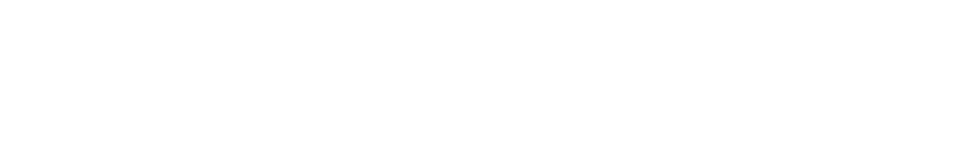
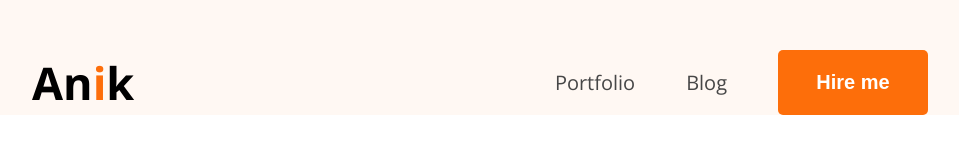
Before and after one commit to anik-121/first-portfolio, a plain HTML site: page index.html in a window 1280 px wide. Shown: the whole page, without its empty margins (160-1119 px from the left). Drawn offline with nearby package versions, Linux system fonts and the light colour scheme.

Commit message:
desing navbar and styled according to desing

```diff
--- a/index.html
+++ b/index.html
@@ -4,8 +4,24 @@
     <meta charset="UTF-8">
     <meta name="viewport" content="width=device-width, initial-scale=1.0">
     <title>Fahim Mahmud Portfolio</title>
+    <link rel="stylesheet" href="styles/portfolio.css">
 </head>
-<body>
+<link rel="preconnect" href="https://fonts.googleapis.com">
+<link rel="preconnect" href="https://fonts.gstatic.com" crossorigin>
+<link href="https://fonts.googleapis.com/css2?family=Open+Sans:ital,wght@0,300..800;1,300..800&display=swap" rel="stylesheet">
+<body class="font-open-sans">
+    <header>
+        <nav>
+            <div class="logo">
+                <h2>An<span class="color-orange">i</span>k</h2>
+            </div>
 
+            <ul class="menu">
+                <li><a href="">Portfolio</a></li>
+                <li><a href="">Blog</a></li>
+                <li><button class="btn">Hire me</button></li>
+            </ul>
+        </nav>
+    </header>
 </body>
 </html>
--- /dev/null
+++ b/styles/portfolio.css
@@ -0,0 +1,57 @@
+*{
+  margin: 0;
+  padding: 0;
+  box-sizing: border-box;
+}
+/* shared style */
+.font-open-sans {
+  font-family: "Open Sans", sans-serif;
+  font-optical-sizing: auto;
+}
+.logo h2{
+  font-size: 45px;
+  font-weight: 900px;
+  ;
+}
+
+.color-orange{
+  color: #FD6E0A;
+}
+/* main style */
+header{
+background: #fff8f3;
+padding-top: 50px;
+}
+
+nav{
+  width: 70%;
+  max-width: 1140px;
+  margin: 0px auto;
+  display: flex;
+  justify-content: space-between;
+  align-items: center;
+
+}
+nav .menu{
+  display: flex;
+  list-style: none;
+  gap: 51px;
+  align-items: center;
+}
+nav .menu a{
+  font-size: 20px;
+  color: #474747;
+  text-decoration: none;
+
+}
+.btn{
+  width: 150px;
+  height: 65px;
+  background-color: #FD6E0A;
+  border: none;
+  padding: 18px 35px;
+  border-radius: 5px;
+  font-size: 20px;
+  font-weight: bold;
+  color: white;
+}
```
